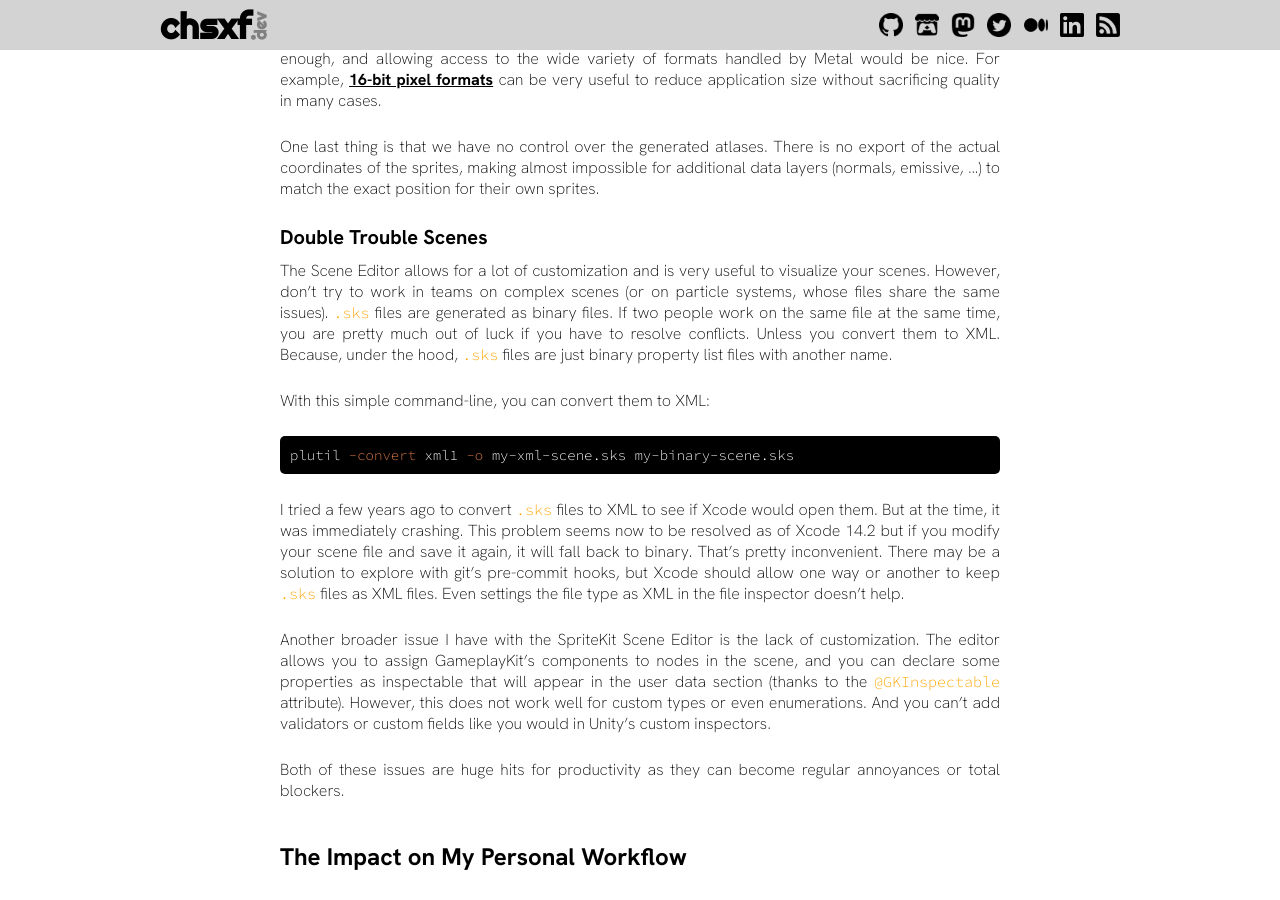
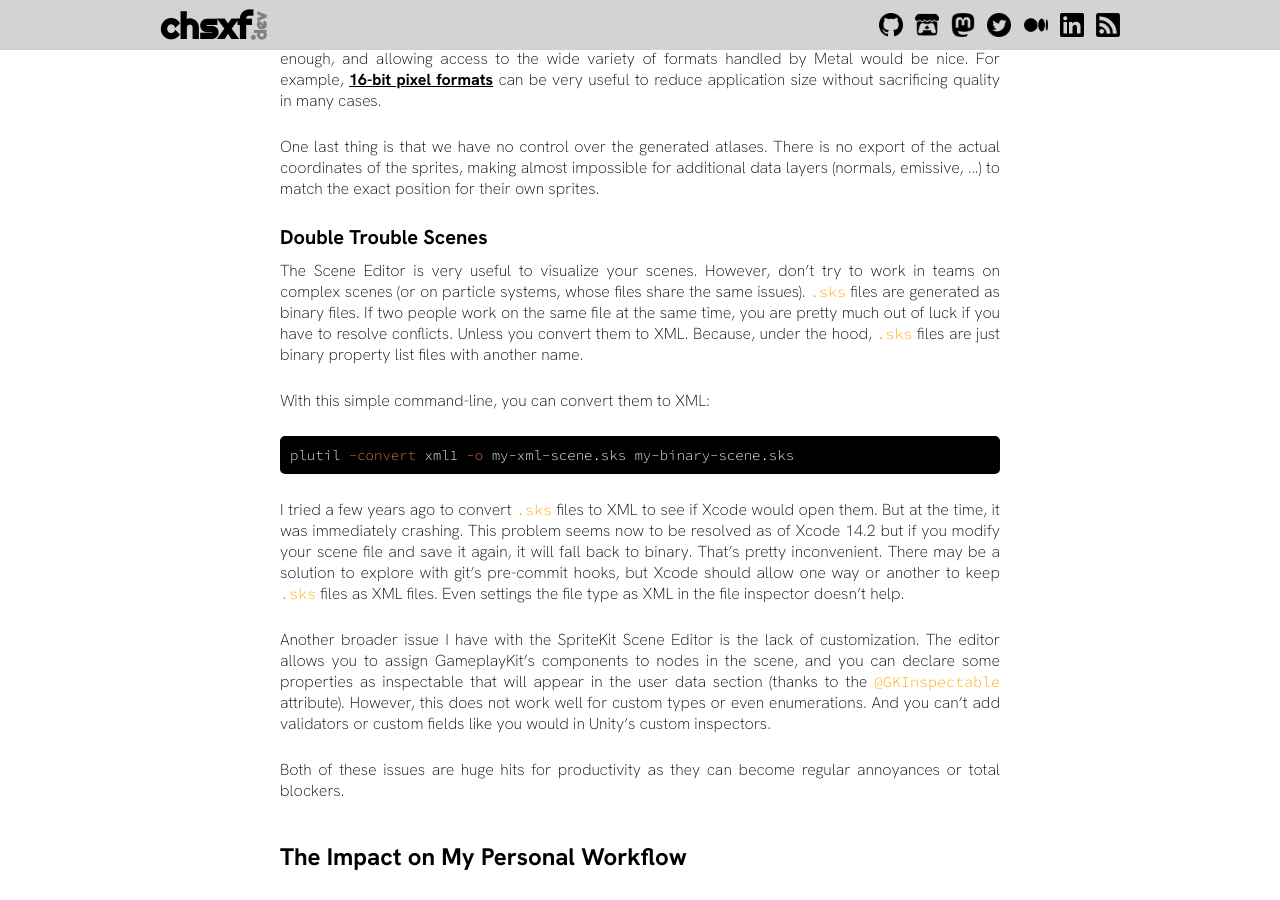
Before and after one commit to chsxf/chsxf, a Jekyll site: the page built from _posts/2023-02-11-9-when-xcode-meets-spritekit.md, in a window 1280 px wide and 900 px high, scrolled down 3861 px. Built offline with Jekyll 4.4.1, drawn with Linux system fonts in a browser that asks for light colours.

Commit message:
💬 When Xcode Meets SpriteKit (Updated)

```diff
--- a/_posts/2023-02-11-9-when-xcode-meets-spritekit.md
+++ b/_posts/2023-02-11-9-when-xcode-meets-spritekit.md
@@ -57,7 +57,7 @@ One last thing is that we have no control over the generated atlases. There is n
 
 ## Double Trouble Scenes
 
-The Scene Editor allows for a lot of customization and is very useful to visualize your scenes. However, don't try to work in teams on complex scenes (or on particle systems, whose files share the same issues). `.sks` files are generated as binary files. If two people work on the same file at the same time, you are pretty much out of luck if you have to resolve conflicts. Unless you convert them to XML. Because, under the hood, `.sks` files are just binary property list files with another name.
+The Scene Editor is very useful to visualize your scenes. However, don't try to work in teams on complex scenes (or on particle systems, whose files share the same issues). `.sks` files are generated as binary files. If two people work on the same file at the same time, you are pretty much out of luck if you have to resolve conflicts. Unless you convert them to XML. Because, under the hood, `.sks` files are just binary property list files with another name.
 
 With this simple command-line, you can convert them to XML:
 
```
